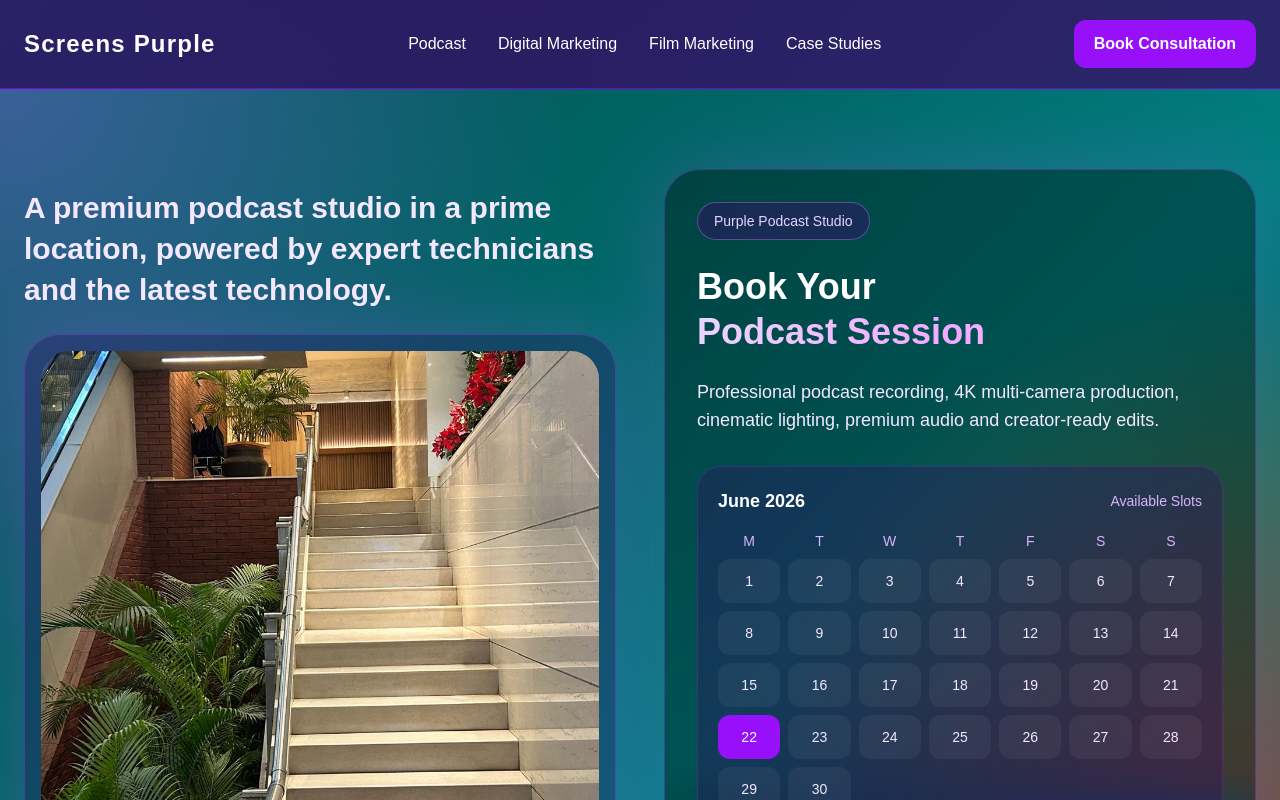
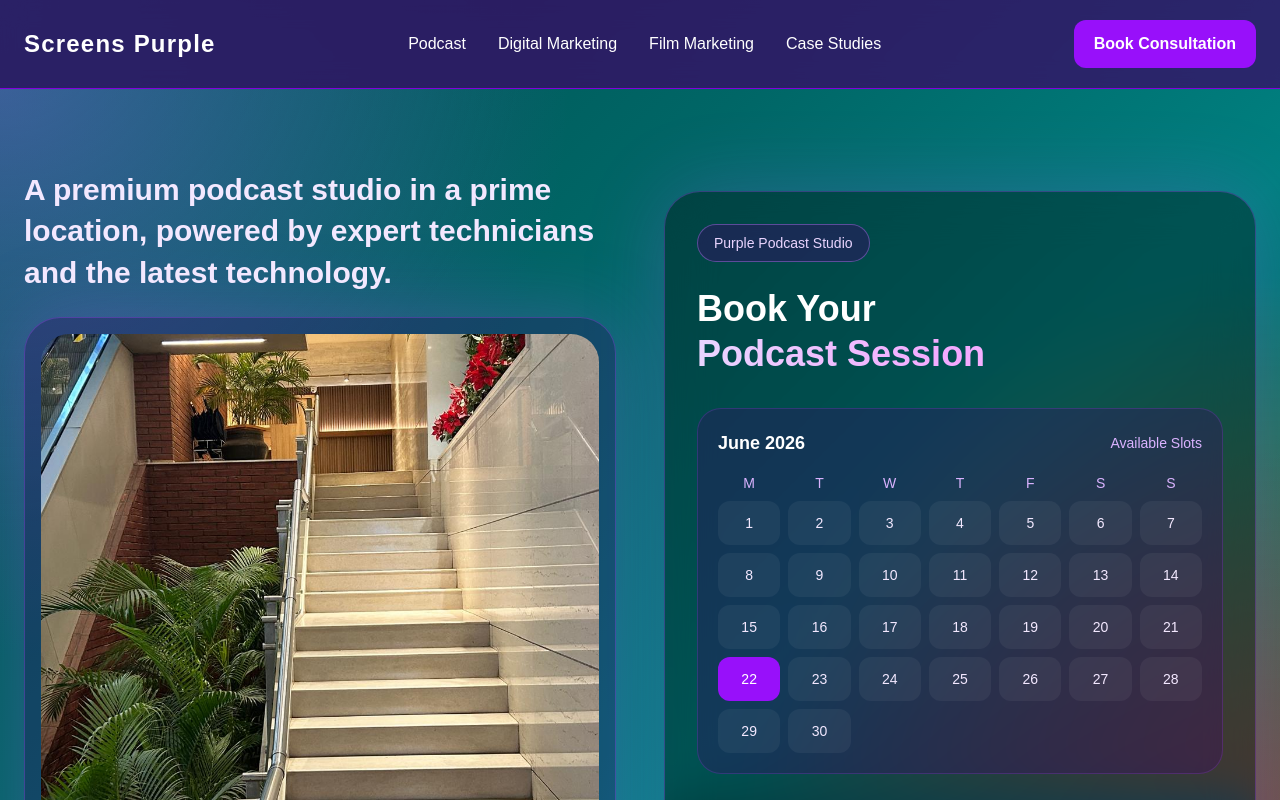
Before and after one commit to p8d9ym8dz7-lang/screenspurple-Marketing-Site, a Next.js app: page / in a window 1280 px wide. Shown: the top 800 px of the page. Built offline with nearby package versions, Linux system fonts and the light colour scheme.

Commit message:
chore: remove booking panel description text

```diff
--- a/src/app/page.tsx
+++ b/src/app/page.tsx
@@ -88,11 +88,6 @@ export default function HomePage() {
                 Podcast Session
               </span>
             </h1>
-
-            <p className="mt-6 text-lg text-purple-100">
-              Professional podcast recording, 4K multi-camera production,
-              cinematic lighting, premium audio and creator-ready edits.
-            </p>
 
             <div className="mt-8 rounded-3xl border border-purple-500/20 bg-purple-950/30 p-5">
               <div className="mb-4 flex items-center justify-between">
```
